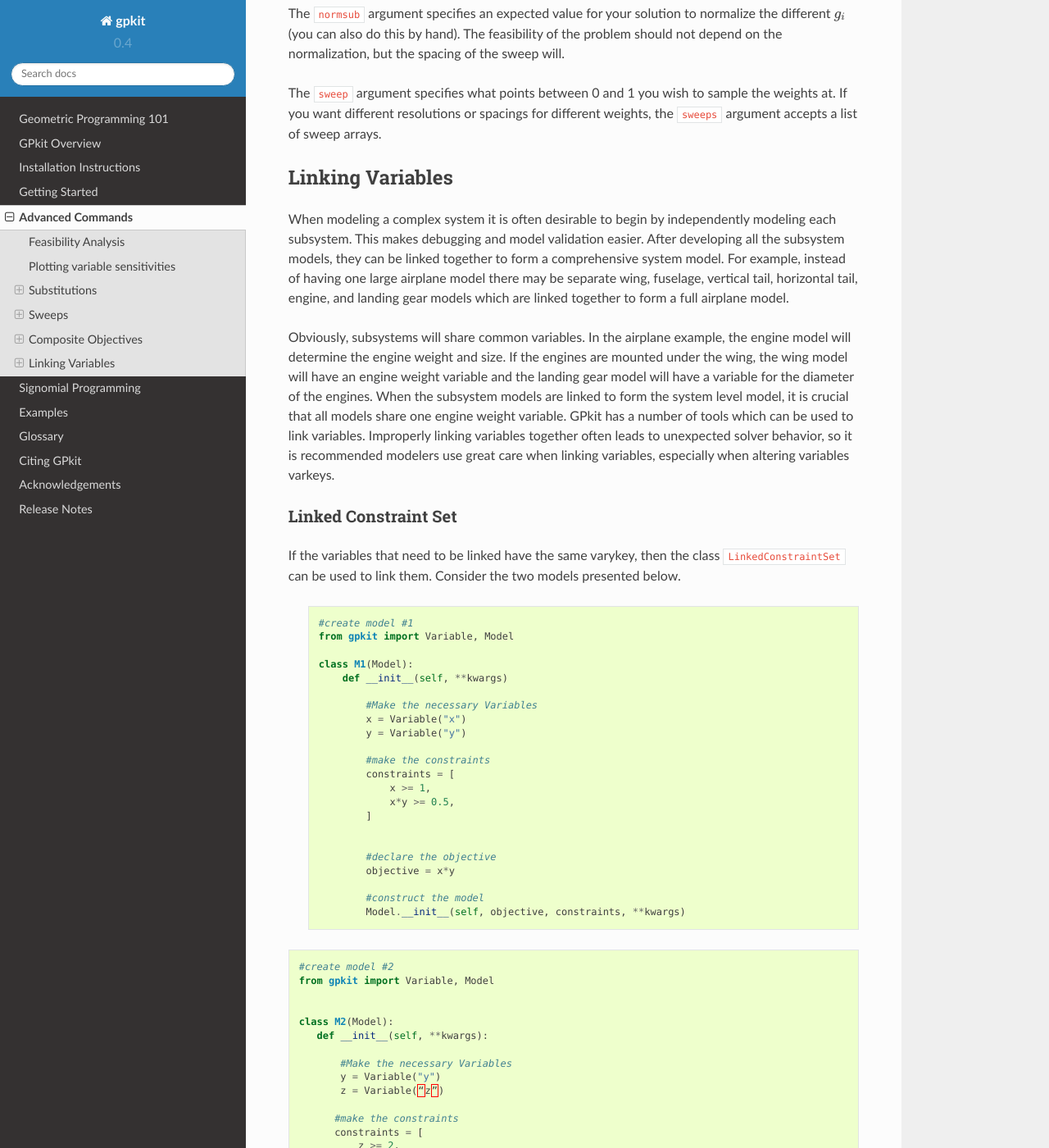
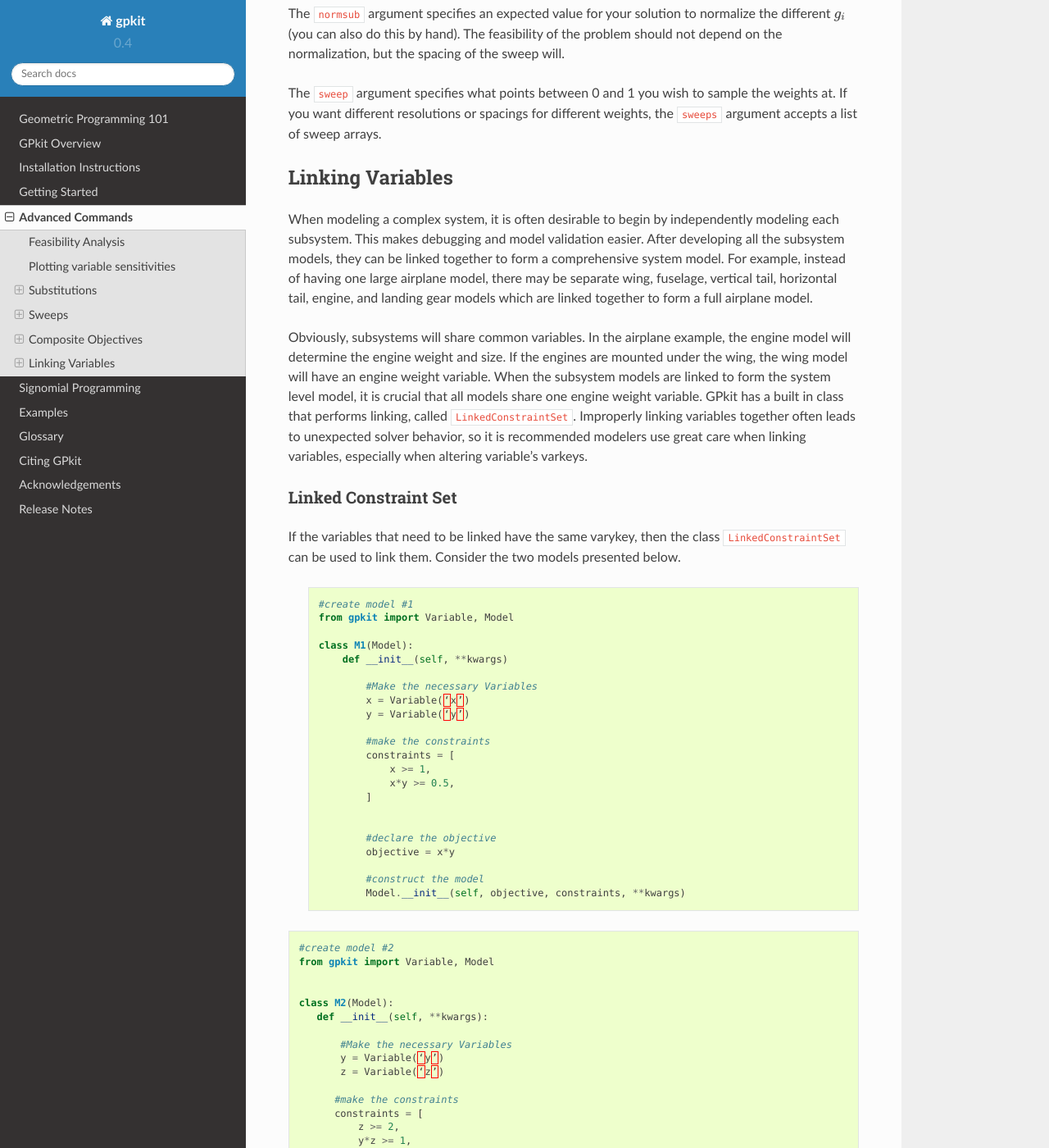
Before and after one commit to convexengineering/gpkit, a Sphinx documentation site: the page built from docs/source/advancedcommands.rst, in a window 1280 px wide and 1400 px high, scrolled down 5771 px. Shown: the whole window at 82% size. Built offline with Sphinx 7.4.7 and the Read the Docs theme 2.0.0, drawn with Linux system fonts in a browser that asks for light colours; some of the changed text lies outside the part shown.

Commit message:
typo fixes

```diff
--- a/docs/source/advancedcommands.rst
+++ b/docs/source/advancedcommands.rst
@@ -237,9 +237,9 @@ The ``sweep`` argument specifies what points between 0 and 1 you wish to sample
 Linking Variables
 =================
 
-When modeling a complex system it is often desirable to begin by independently modeling each subsystem. This makes debugging and model validation easier. After developing all the subsystem models, they can be linked together to form a comprehensive system model. For example, instead of having one large airplane model there may be separate wing, fuselage, vertical tail, horizontal tail, engine, and landing gear models which are linked together to form a full airplane model.
+When modeling a complex system, it is often desirable to begin by independently modeling each subsystem. This makes debugging and model validation easier. After developing all the subsystem models, they can be linked together to form a comprehensive system model. For example, instead of having one large airplane model, there may be separate wing, fuselage, vertical tail, horizontal tail, engine, and landing gear models which are linked together to form a full airplane model.
 
-Obviously, subsystems will share common variables. In the airplane example, the engine model will determine the engine weight and size. If the engines are mounted under the wing, the wing model will have an engine weight variable and the landing gear model will have a variable for the diameter of the engines. When the subsystem models are linked to form the system level model, it is crucial that all models share one engine weight variable. GPkit has a number of tools which can be used to link variables. Improperly linking variables together often leads to unexpected solver behavior, so it is recommended modelers use great care when linking variables, especially when altering variables varkeys.
+Obviously, subsystems will share common variables. In the airplane example, the engine model will determine the engine weight and size. If the engines are mounted under the wing, the wing model will have an engine weight variable. When the subsystem models are linked to form the system level model, it is crucial that all models share one engine weight variable. GPkit has a built in class that performs linking, called ``LinkedConstraintSet``. Improperly linking variables together often leads to unexpected solver behavior, so it is recommended modelers use great care when linking variables, especially when altering variable’s varkeys.
 
 Linked Constraint Set
 --------------
@@ -256,8 +256,8 @@ If the variables that need to be linked have the same varykey, then the class ``
          def __init__(self, **kwargs)
 
              #Make the necessary Variables
-             x = Variable("x")
-             y = Variable("y")
+             x = Variable(‘x’)
+             y = Variable(‘y’)
 
              #make the constraints
              constraints = [
@@ -282,8 +282,8 @@ If the variables that need to be linked have the same varykey, then the class ``
         def __init__(self, **kwargs):
 
    	    #Make the necessary Variables
-     	    y = Variable("y")
-     	    z = Variable(“z”)
+     	    y = Variable(‘y’)
+     	    z = Variable(‘z’)
 
            #make the constraints
            constraints = [
@@ -344,8 +344,8 @@ It is also possible to link variables that have a different varkey. Consider a r
         def __init__(self, **kwargs):
 
    	    #Make the necessary Variables
-     	    y = Variable("y2”)
-     	    z = Variable(“z”)
+     	    y = Variable(‘y2’)
+     	    z = Variable(‘z’)
 
            #make the constraints
            constraints = [
```
Also changed, not shown: other parts of docs/source/advancedcommands.rst (+4 -4 lines).
